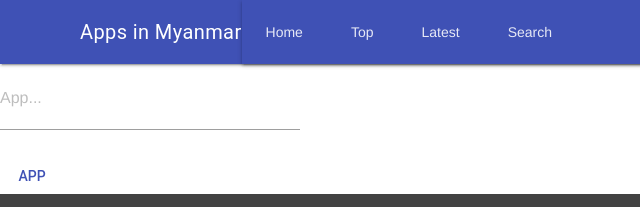
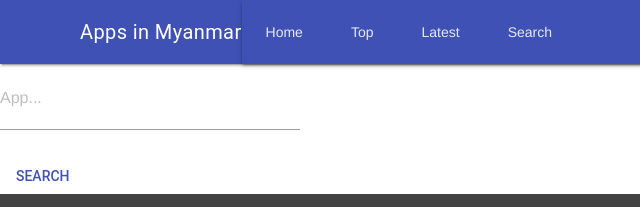
Before and after one commit to flower-mdy-geo/app-in-myanmar, a plain HTML site: page search.html in a window 1280 px wide. Shown: the top 207 px of the page, 0-640 px from the left. Drawn offline with nearby package versions, Linux system fonts and the light colour scheme; some packages are replaced by stand-ins of ours.

Commit message:
update search.html

```diff
--- a/search.html
+++ b/search.html
@@ -72,7 +72,7 @@
 </form>
 <!-- Primary-colored flat button -->
 <button class="mdl-button mdl-js-button mdl-button--primary" onclick="internsApp.Read()">
-  App
+  Search
 </button>
 
 
```
